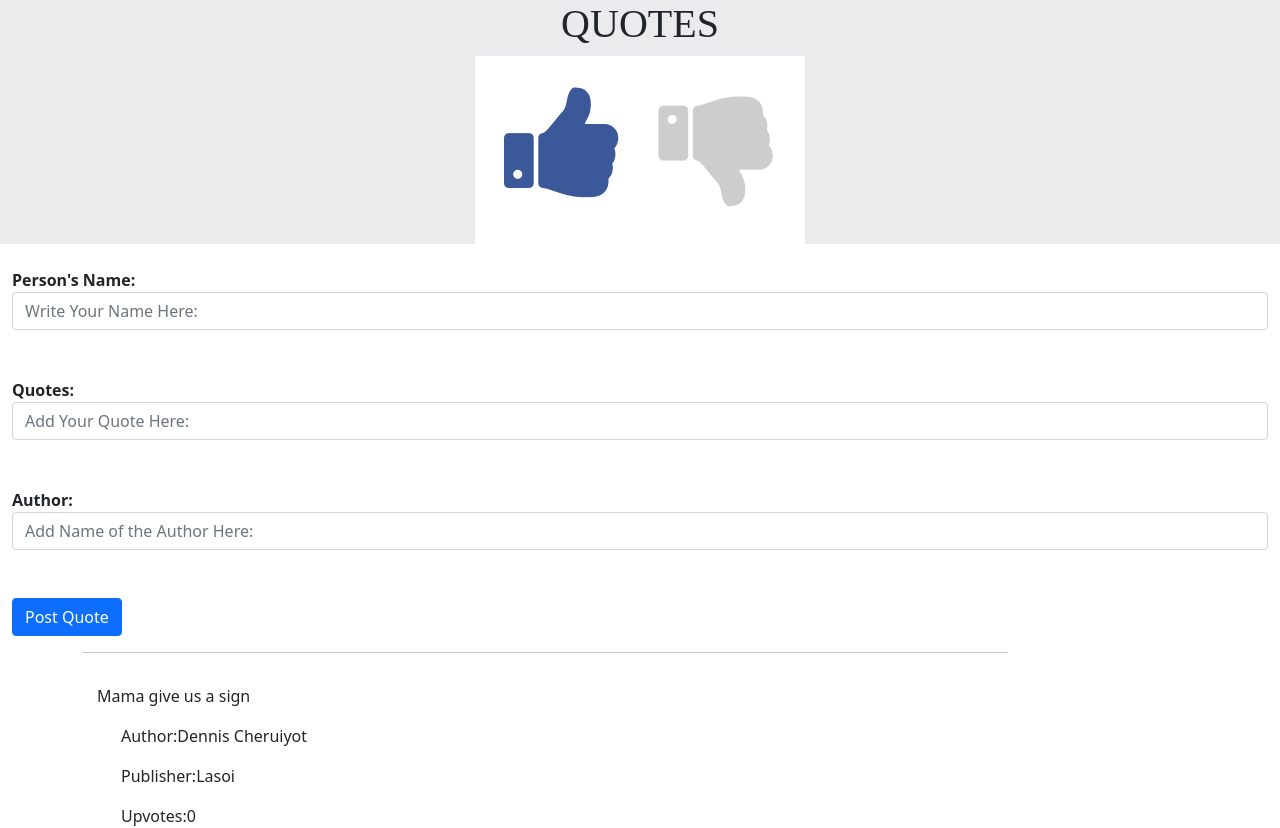
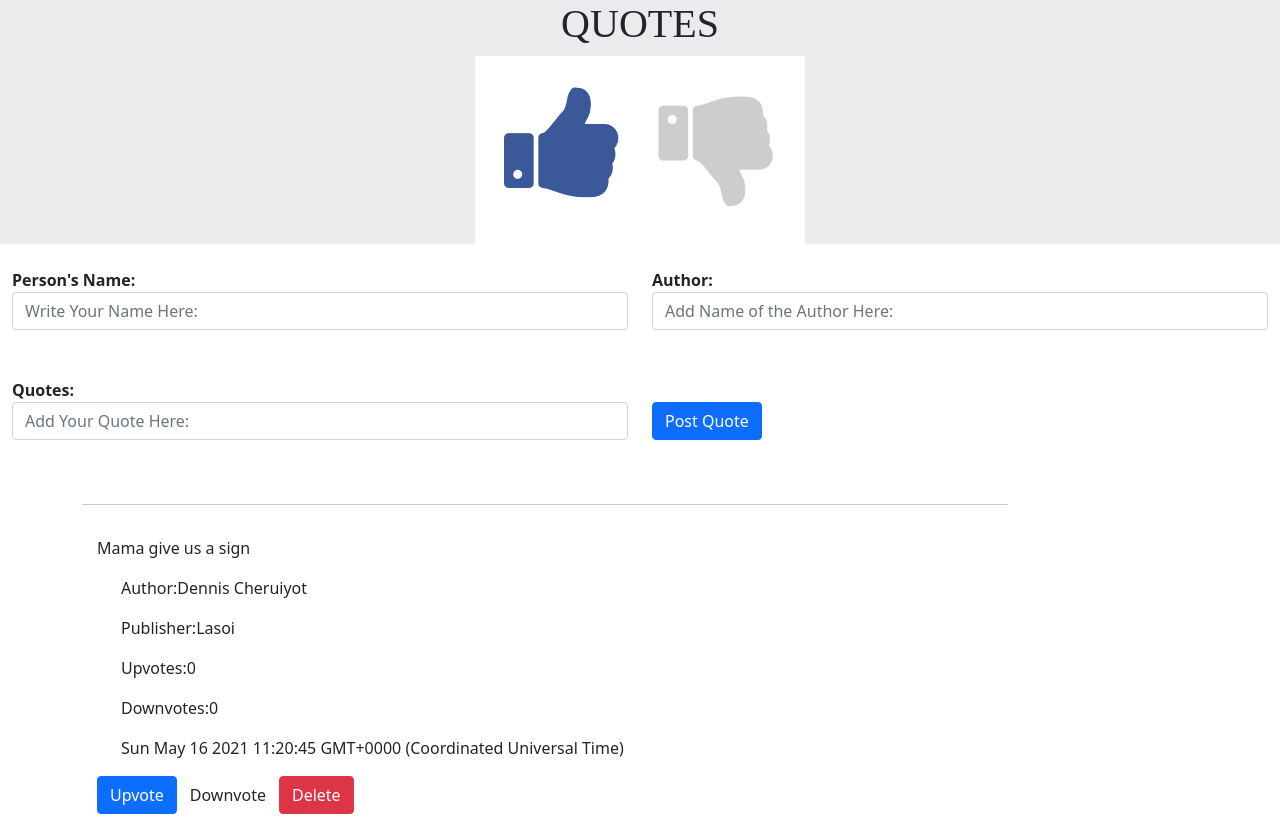
Before and after one commit to cheruden/Quotes_app, an Angular app: page / in a window 1280 px wide. Shown: the top 828 px of the page. Built offline with nearby package versions, Linux system fonts and the light colour scheme.

Commit message:
style my form

```diff
--- a/src/app/quote-form/quote-form.component.html
+++ b/src/app/quote-form/quote-form.component.html
@@ -2,7 +2,8 @@
   <form (ngSubmit)="submitQuote()">
 
     <br>
-
+     <div class="row">
+       <div class="col-md-6">
     <div class="form-group">
       <label for="name"><strong>Person's Name:</strong></label>
       <input type="text" name="publisher" class="form-control" id="exampleFormControlInput1"
@@ -14,13 +15,17 @@
       <input type="text" name="quote" class="form-control" id="exampleFormControlInput1" [(ngModel)]="quoteStr"
         placeholder="Add Your Quote Here:"><br><br>
     </div>
+    </div>
+    <div class="col-md-6">
 
     <div class="form-group">
       <label for="author"><strong>Author:</strong></label>
       <input type="text" name="author" class="form-control" id="exampleFormControlInput1" [(ngModel)]="quoteAuthor"
         placeholder="Add Name of the Author Here:"><br><br>
-    </div>
+    </div><br>
 
     <button type="submit" class="btn btn-primary">Post Quote</button>
+  </div>
+  </div>
   </form>
 </div>
```
